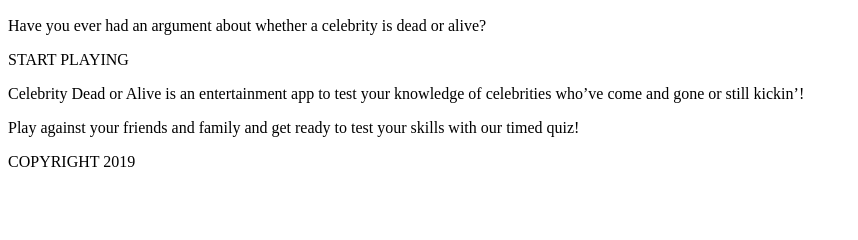
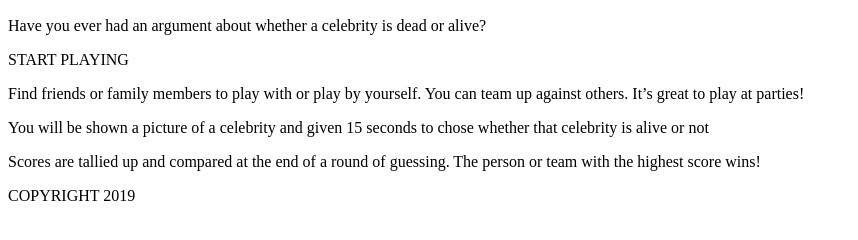
Before and after one commit to bw-celebrity-dead-or-alive/bwcda-frontend-ui, a plain HTML site: page HowTo.html in a window 1280 px wide. Shown: the part 136-376 px from the top of the page, without its empty margins (0-858 px from the left). Drawn offline with Linux system fonts and the light colour scheme.

Commit message:
commit from Melissa

```diff
--- a/HowTo.html
+++ b/HowTo.html
@@ -25,18 +25,24 @@
         </p>
         <p class="btn">START PLAYING</p>
       </div>
+      <div class="pink">
+        <p>
+            Find friends or family members to play with or play by yourself. You can team up against others. It’s great to play at parties!
+        </p>
+      </div>
       <div class="blue">
         <p>
-          Celebrity Dead or Alive is an entertainment app to test your knowledge
-          of celebrities who’ve come and gone or still kickin’!
+            You will be shown a picture of a celebrity and given 15 seconds to chose whether that celebrity is alive or not
         </p>
       </div>
       <div class="pink">
         <p>
-          Play against your friends and family and get ready to test your skills
-          with our timed quiz!
-        </p>
+        Scores are tallied up and compared at the end of a round of guessing. The person or team with the highest score wins!
+      </p>
       </div>
+
+
+
       <footer>
         <p>COPYRIGHT 2019</p>
       </footer>
--- a/less/navigation.less
+++ b/less/navigation.less
@@ -1,4 +1,3 @@
 @media @mobile {
-    display: flex;
-
+  display: flex;
 }
```
Also changed, not shown: less/variables.less (+10 -1 lines).
